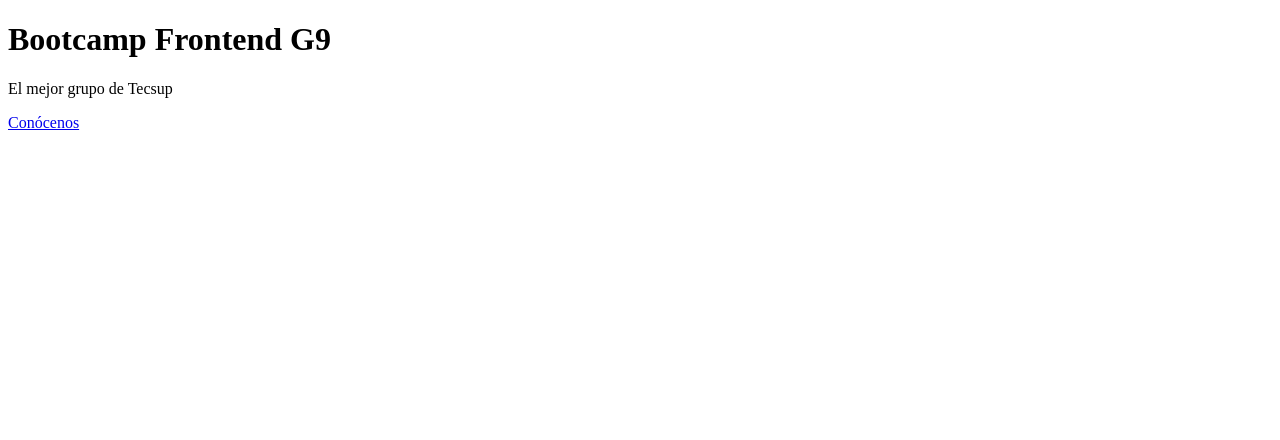
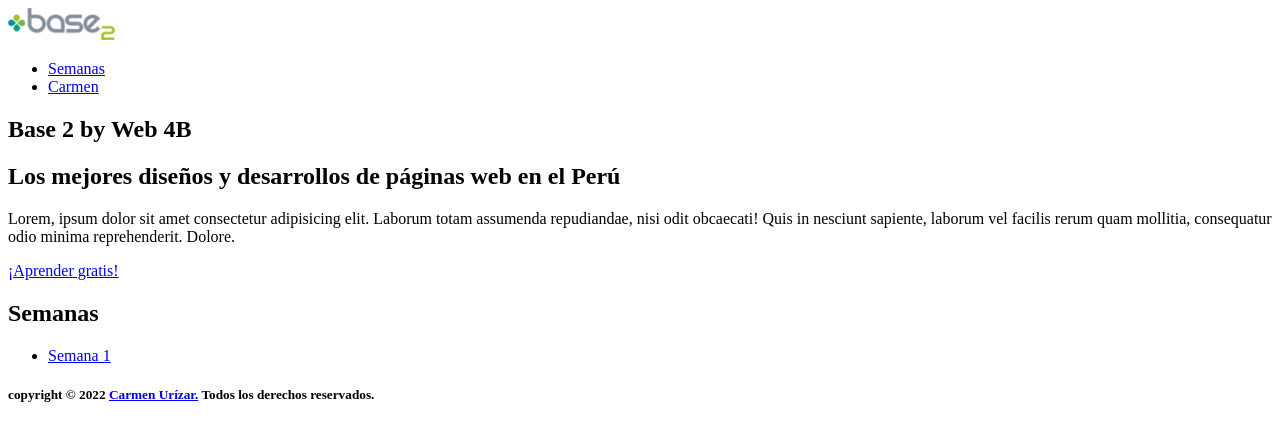
Before and after one commit to carmenuv/Bootcamp-frontend-t-g9, a plain HTML site: page index.html in a window 1280 px wide. Drawn offline with Linux system fonts and the light colour scheme.

Commit message:
Estructura inicial

```diff
--- a/index.html
+++ b/index.html
@@ -7,8 +7,43 @@
   <title>Bootcamp Frontend G9</title>
 </head>
 <body>
-  <h1>Bootcamp Frontend G9</h1>
-  <p>El mejor grupo de Tecsup</p>
-  <a href="https://www.linkedin.com/">Conócenos</a>
+  <header>
+    <a href="">
+      <img src="logo-base2-wpo.png" alt="Base 2 by Web 4B" width="107" height="32"/>
+    </a>
+    <nav>
+      <ul>
+        <li>
+          <a href="#">Semanas</a>
+        </li>
+        <li>
+          <a href="https://github.com/carmenuv" target="_blank" rel="noopener noreferrer">Carmen</a>
+        </li>
+      </ul>
+    </nav>
+  </header>
+  <main>
+    <article>
+      <h1>Base 2 by Web 4B</h1>
+      <h2>Los mejores diseños y desarrollos de páginas web en el Perú</h2>
+      <p>
+        Lorem, ipsum dolor sit amet consectetur adipisicing elit. Laborum totam assumenda repudiandae, nisi odit obcaecati! Quis in nesciunt sapiente, laborum vel facilis rerum quam mollitia, consequatur odio minima reprehenderit. Dolore.
+      </p>
+      <a href="#">¡Aprender gratis!</a>
+    </article>
+    <section>
+      <h2>Semanas</h2>
+      <nav>
+        <ul>
+          <li>
+            <a href="#">Semana 1</a>
+          </li>
+        </ul>
+      </nav>
+    </section>
+  </main>
+  <footer>
+    <h5>copyright &copy; 2022 <a href="https://github.com/carmenuv" target="_blank" rel="noopener noreferrer">Carmen Urízar.</a> Todos los derechos reservados.</h5>
+  </footer>
 </body>
 </html>
```
Also changed, not shown: favicon.ico (added), logo-base2-wpo.png (added).
